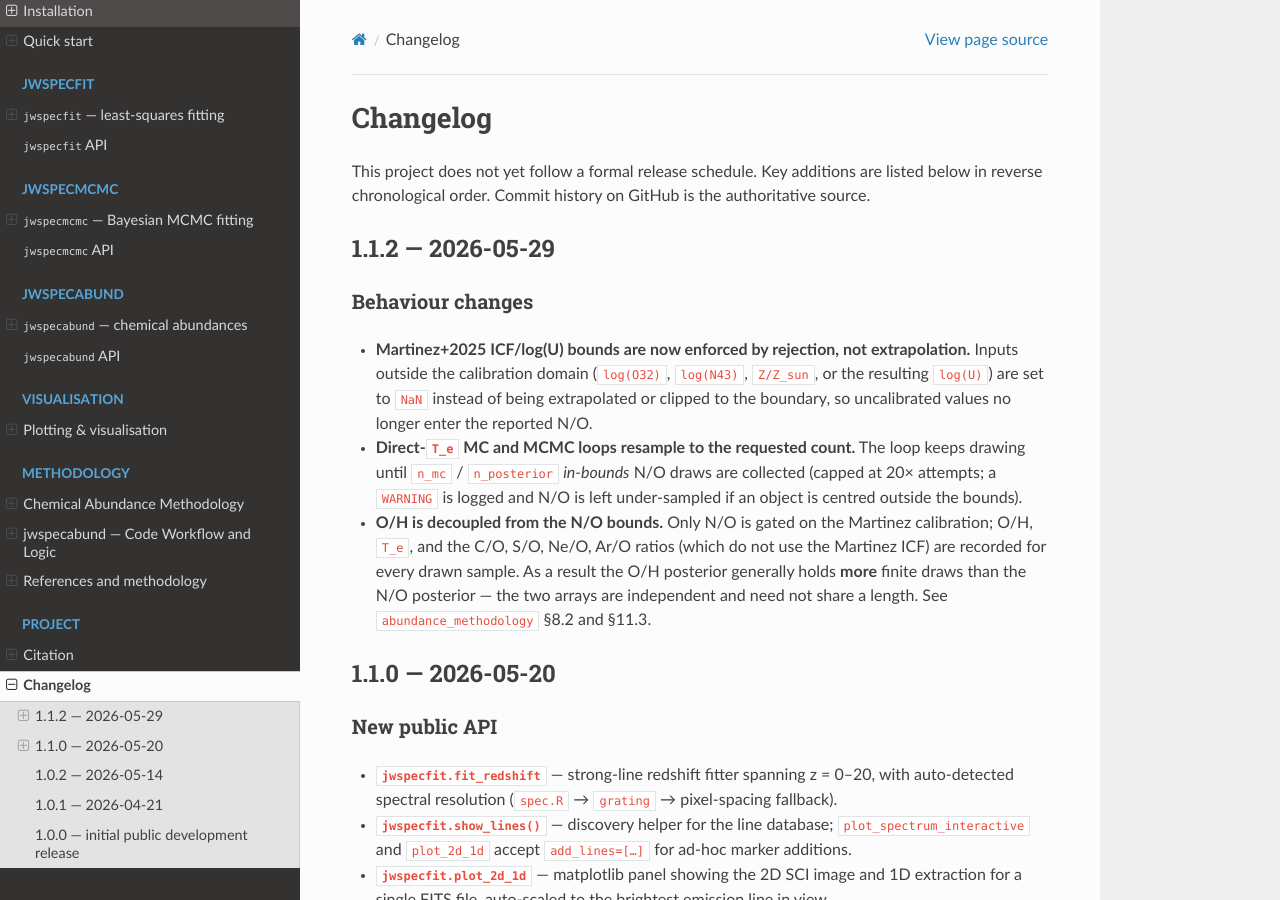
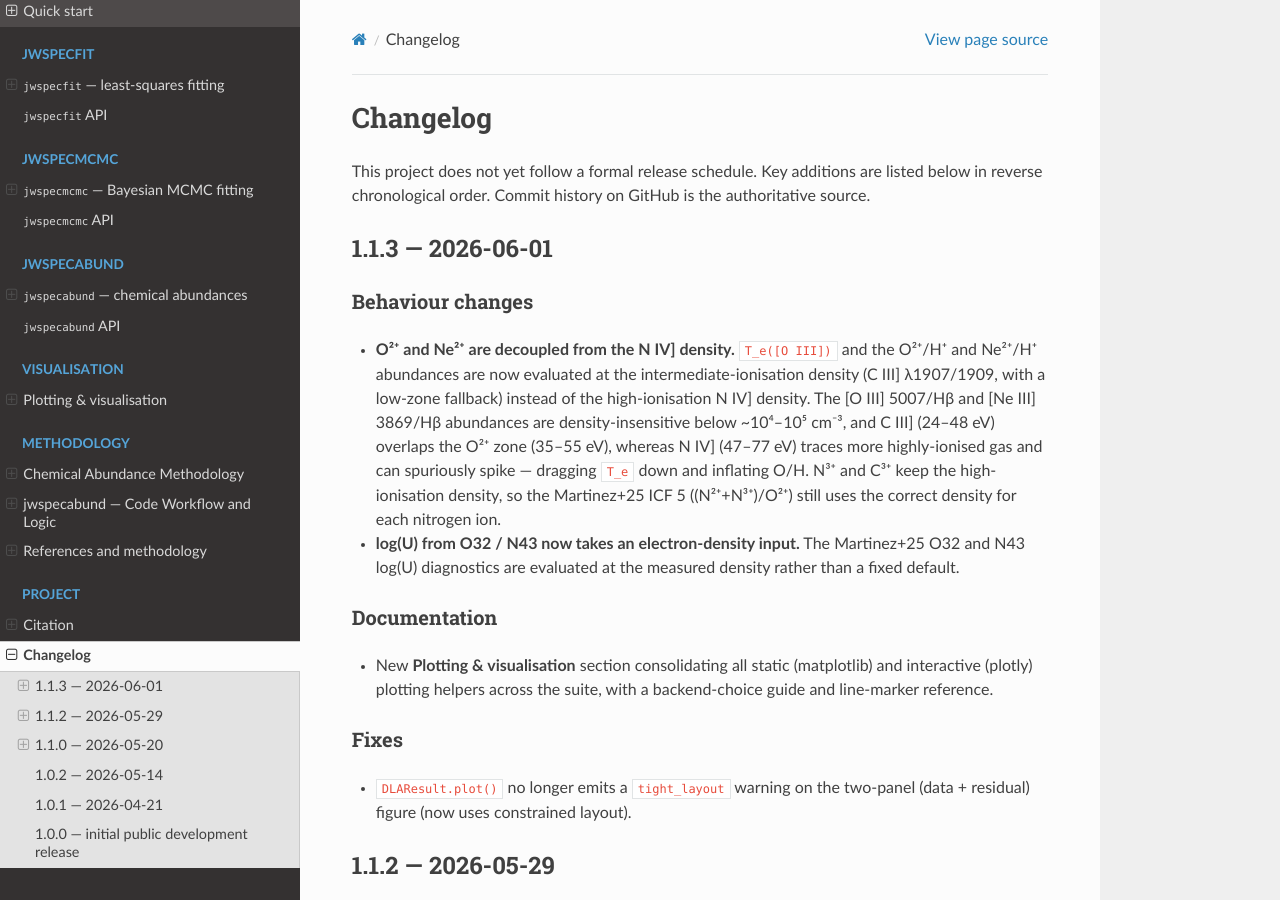
Before and after one commit to raunaq-rai/jwspecfit, a Sphinx documentation site: the page built from docs/changelog.md, in a window 1280 px wide and 900 px high. Built offline with Sphinx 7.4.7 and the Read the Docs theme 3.1.0, drawn with Linux system fonts in a browser that asks for light colours.

Commit message:
Release v1.1.3

```diff
--- a/docs/changelog.md
+++ b/docs/changelog.md
@@ -3,6 +3,35 @@
 This project does not yet follow a formal release schedule. Key
 additions are listed below in reverse chronological order. Commit
 history on GitHub is the authoritative source.
+
+## 1.1.3 — 2026-06-01
+
+### Behaviour changes
+
+- **O²⁺ and Ne²⁺ are decoupled from the N IV] density.** `T_e([O III])`
+  and the O²⁺/H⁺ and Ne²⁺/H⁺ abundances are now evaluated at the
+  intermediate-ionisation density (C III] λ1907/1909, with a low-zone
+  fallback) instead of the high-ionisation N IV] density. The [O III]
+  5007/Hβ and [Ne III] 3869/Hβ abundances are density-insensitive below
+  ~10⁴–10⁵ cm⁻³, and C III] (24–48 eV) overlaps the O²⁺ zone (35–55 eV),
+  whereas N IV] (47–77 eV) traces more highly-ionised gas and can
+  spuriously spike — dragging `T_e` down and inflating O/H. N³⁺ and C³⁺
+  keep the high-ionisation density, so the Martinez+25 ICF 5
+  ((N²⁺+N³⁺)/O²⁺) still uses the correct density for each nitrogen ion.
+- **log(U) from O32 / N43 now takes an electron-density input.** The
+  Martinez+25 O32 and N43 log(U) diagnostics are evaluated at the
+  measured density rather than a fixed default.
+
+### Documentation
+
+- New **Plotting & visualisation** section consolidating all static
+  (matplotlib) and interactive (plotly) plotting helpers across the
+  suite, with a backend-choice guide and line-marker reference.
+
+### Fixes
+
+- `DLAResult.plot()` no longer emits a `tight_layout` warning on the
+  two-panel (data + residual) figure (now uses constrained layout).
 
 ## 1.1.2 — 2026-05-29
 
--- a/pyproject.toml
+++ b/pyproject.toml
@@ -4,7 +4,7 @@ build-backend = "setuptools.build_meta"
 
 [project]
 name = "jwspecfit"
-version = "1.1.2"
+version = "1.1.3"
 description = "JWST NIRSpec emission-line fitting with resolution-aware Gaussian models"
 readme = "README.md"
 license = "MIT"
```
Also changed, not shown: 1 other file.
